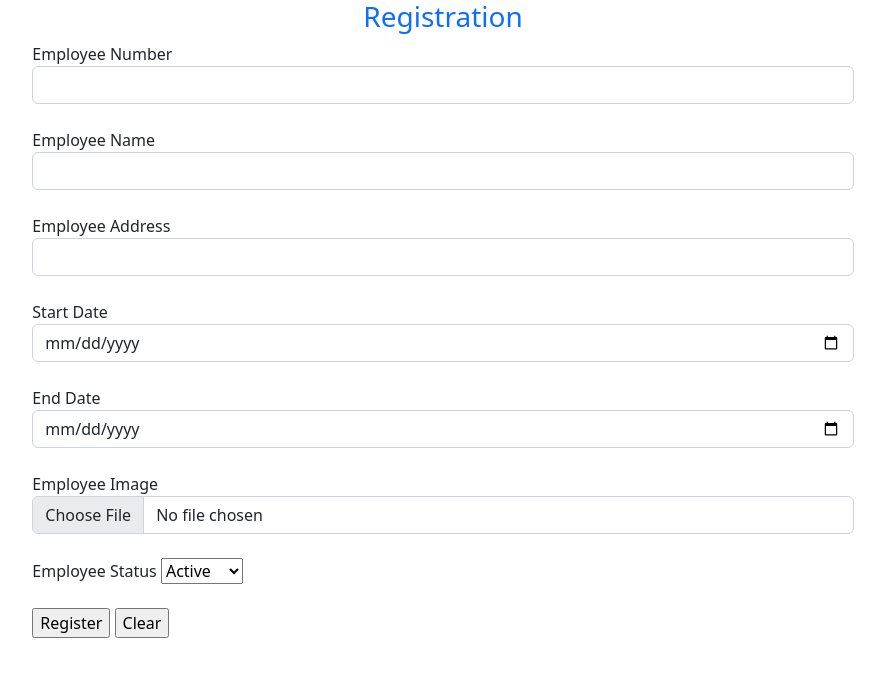
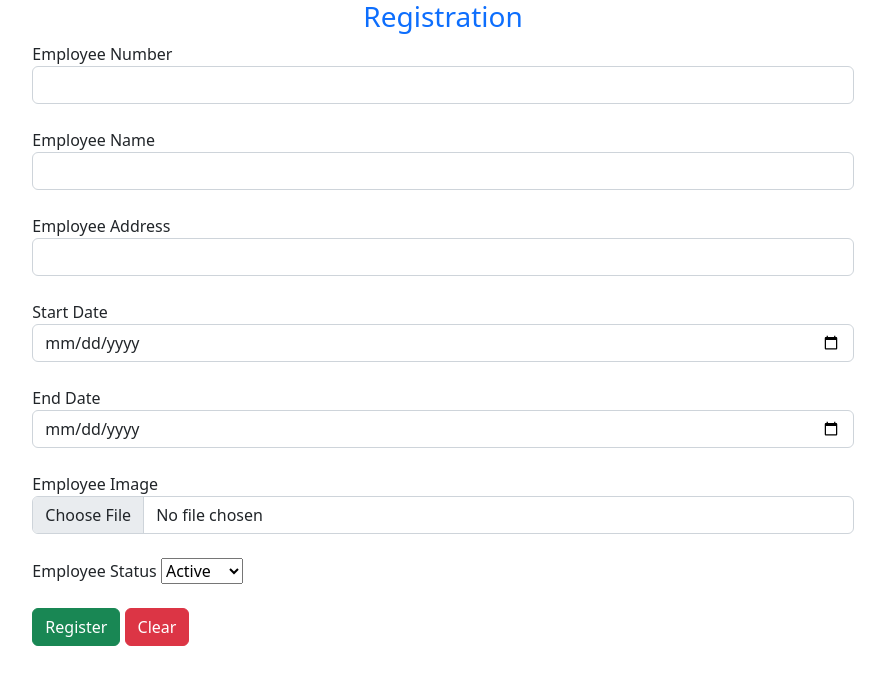
Before and after one commit to ArathiSajeevan/EmployeeCRM-Django, a Django app: page /emp/addData in a window 1280 px wide. Shown: the top 688 px of the page, without its empty margins (197-1082 px from the left). Run offline with Django 4.2, Linux system fonts and the light colour scheme; a user stored in the database is signed in; some libraries are stand-ins or nearby versions.

Commit message:
changed button color

```diff
--- a/Employee/templates/home.html
+++ b/Employee/templates/home.html
@@ -1,5 +1,4 @@
 
-{% load static %}
 <!DOCTYPE html>
 <html lang="en">
 <head>
@@ -7,11 +6,12 @@
     <meta http-equiv="X-UA-Compatible" content="IE=edge">
     <meta name="viewport" content="width=device-width, initial-scale=1.0">
     <title>Register</title>
+    {% load static %}
+    <link rel="stylesheet" href="{% static 'bootstrap\css\bootstrap-grid.min.css' %}">
+    <link rel="stylesheet" href="https://cdn.jsdelivr.net/npm/bootstrap@5.2.3/dist/css/bootstrap.min.css">
 
 </head>
 <body>
-    <link rel="stylesheet" href="{% static 'bootstrap\css\bootstrap-grid.min.css' %}">
-  <link rel="stylesheet" href="https://cdn.jsdelivr.net/npm/bootstrap@5.2.3/dist/css/bootstrap.min.css">
 <div class="row">
     <div class="col-md-2"></div>
     <div class="col-md-8">
@@ -51,13 +51,13 @@
                     </select>
                 </div><br>
                 <div class="form-group pull-right">
-                    <input type="submit" value="Register" class="btn.btn-primary">
-                    <input type="reset" value="Clear" class="btn.btn-danger">
+                    <input type="submit" value="Register" class="btn btn-success">
+                    <input type="reset" value="Clear" class="btn btn-danger">
                 </div>
                 </div>
             </form>
                 {% if datas %}
-                <h3 class="page-header text-primary text-center">Registered Employees</h3>
+                <h3 class="page-header text-primary text-center">Registered Employees</h3><br>
                 <table class="table table-bordered">
                     <thead>
                         <tr>
```
Also changed, not shown: Employee/templates/update.html (+3 -4 lines), db.sqlite3.
